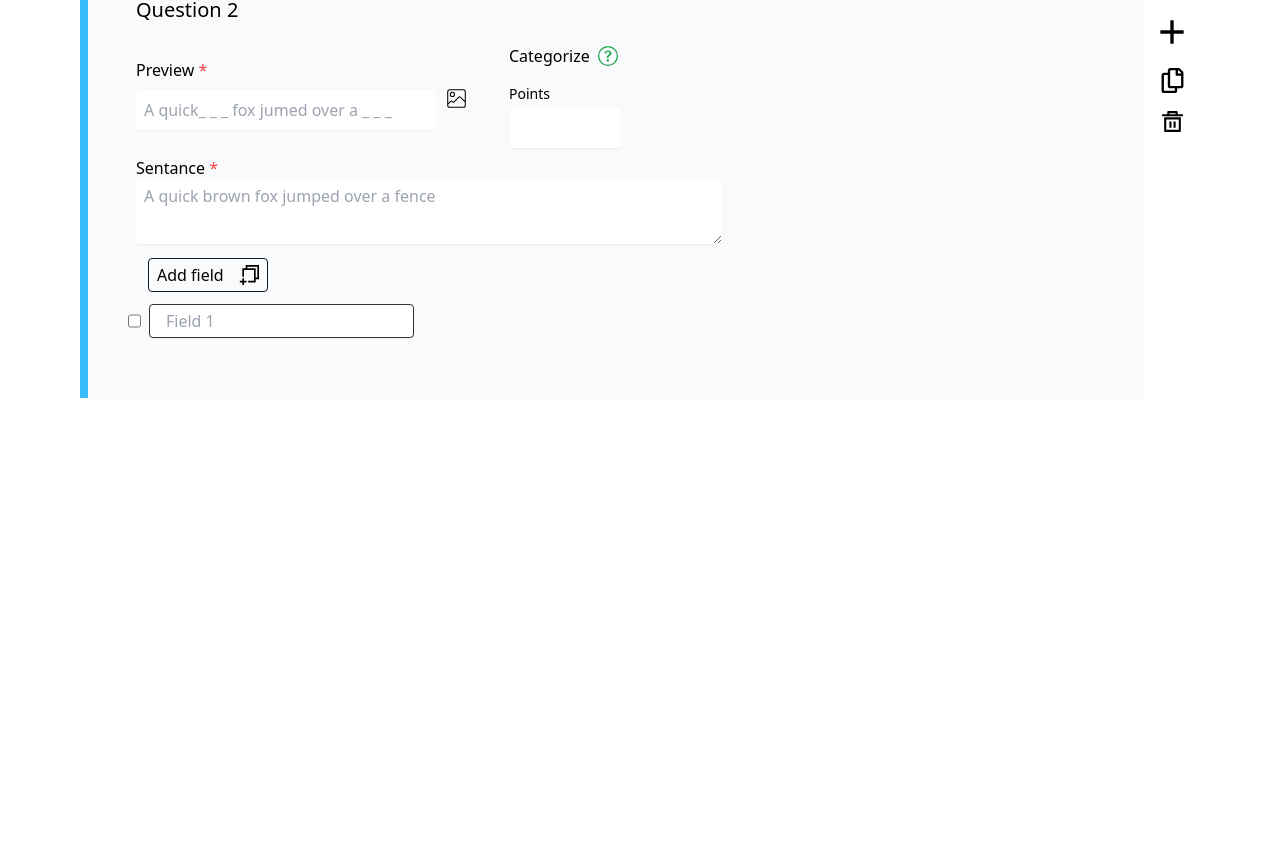
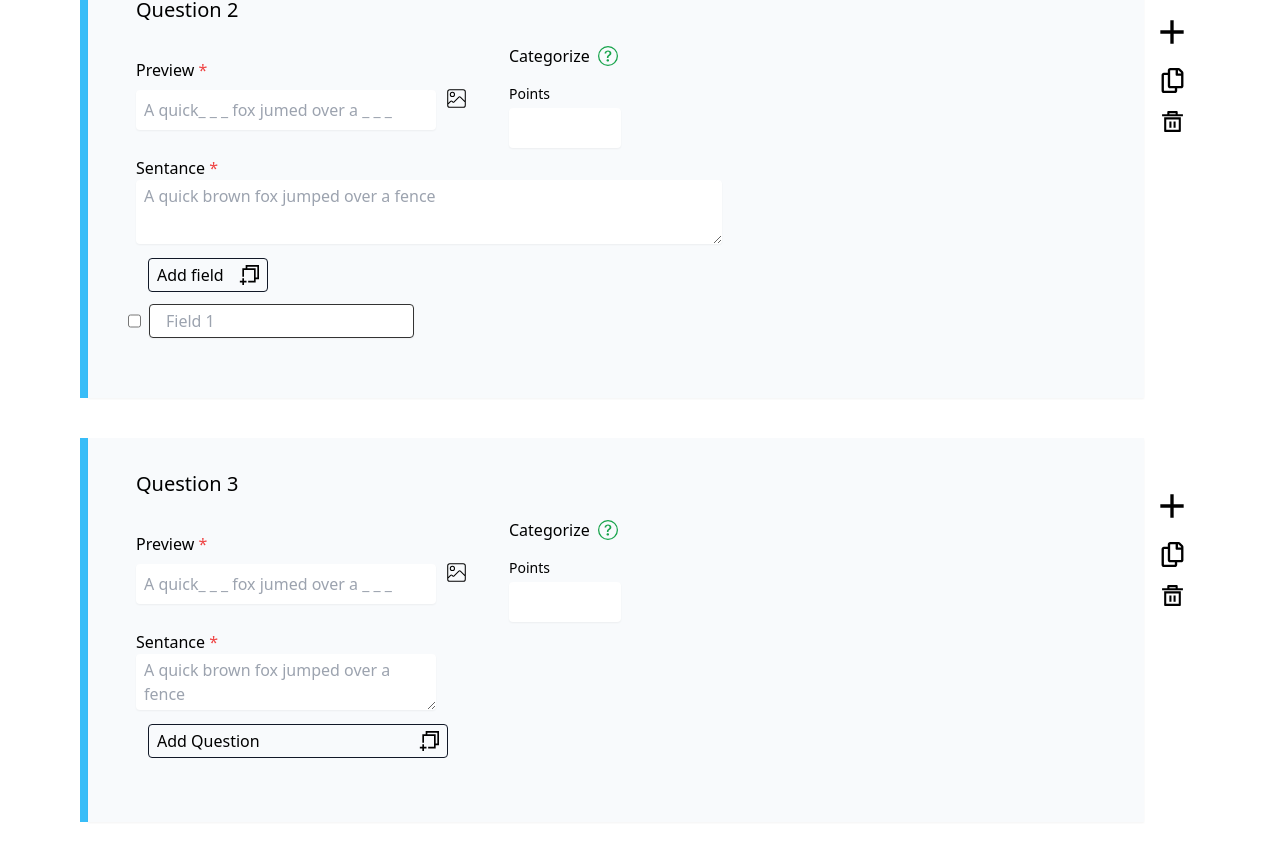
Before and after one commit to ahmadrazanawab/quizmaster, a React (Vite) app: page / in a window 1280 px wide. Shown: the part 898-1758 px from the top of the page. Before the commit the page ends 1336 px from the top, so only its background shows below. Built offline with nearby package versions, Linux system fonts and the light colour scheme; no server answers.

Commit message:
add a page 3

```diff
--- a/src/components/Home.jsx
+++ b/src/components/Home.jsx
@@ -1,12 +1,14 @@
 import React from 'react'
 import QuestionCat1 from './QuestionCat1'
 import QuestionCate2 from './QuestionCate2'
+import QuestionCat3 from './QuestionCat3'
 
 const Home = () => {
   return (
     <div>
           <QuestionCat1 />
-          <QuestionCate2/>
+          <QuestionCate2 />
+          <QuestionCat3/>
     </div>
   )
 }
--- a/src/components/Navbar.jsx
+++ b/src/components/Navbar.jsx
@@ -10,7 +10,6 @@ const Navbar = () => {
         { id: 1, name: "Home", to: '/' },
         { id: 2, name: "About", to: '/about' },
         { id: 3, name: "Q&A", to: '/' },
-        { id: 4, name: "Question3",to:'/cate3'},
     ]
   return (
     <nav className="bg-[#ddd] fixed shadow-md py-4  md:py-0  w-full items-center   md:flex flex justify-between">
--- a/src/components/QuestionCat1.jsx
+++ b/src/components/QuestionCat1.jsx
@@ -29,8 +29,8 @@ const QuestionCat1 = () => {
     addCategory,
     updateCategory,
     deleteCategory,
-      noteAnswer,
-      getallanswer,
+    noteAnswer,
+    getallanswer,
     addAnswer,
     updateAnswerNote,
     deleteAnswer,
@@ -46,7 +46,7 @@ const QuestionCat1 = () => {
 
   // Start Category Question Crud
   const handleAddCategory = (e) => {
-    // e.preventDefault();
+    e.preventDefault();
     if (category === "") {
       alert("Your category is blank. You cannot be add a category");
     } else {
@@ -61,7 +61,7 @@ const QuestionCat1 = () => {
   };
 
   const handleUpdateCategory = (e) => {
-    e.preventDefault();
+    // e.preventDefault();
     updateCategory(cateId, category);
     setCateId(null);
     setIsActive(false);
@@ -73,7 +73,7 @@ const QuestionCat1 = () => {
 
   // Start Answer Item Crud
   const handleAddAsnwer = (e) => {
-    // e.preventDefault();
+    e.preventDefault();
     if (answerItem === "") {
       alert("Your answer is blank. You cannot be add an answer");
     } else {
--- a/src/components/QuestionCat3.jsx
+++ b/src/components/QuestionCat3.jsx
@@ -1,9 +1,80 @@
-import React from 'react'
+import React, { useState } from 'react'
+import { CiImageOn } from "react-icons/ci";
+import { GrChapterAdd } from "react-icons/gr";
+import { MdAdd } from "react-icons/md";
+import { FaRegCopy } from "react-icons/fa";
+import { RiDeleteBin5Line } from "react-icons/ri";
+import { BsQuestionCircle } from "react-icons/bs";
+import video from "../assets/page1Video.mp4";
 
 const QuestionCat3 = () => {
+  const [isVideoOpen, setIsVideoOpen] = useState(false);
+
   return (
-    <div>
-      <p>this page 3</p>
+    <div className='flex md:mx-20 mx-8 border-l-8 my-10  border-sky-400'>
+    <div className='shadow-sm w-[100%] bg-slate-50 pt-4 pb-14'>
+          <div className='flex mx-12 justify-between py-4'>
+              <p className='text-xl cursor-pointer'>Question 3</p>
+          </div>
+          <div className='mx-10 my-1'>
+              <div>
+                  {/* <label htmlFor="question" className='mx-2'>Preview <span className='text-red-500'>*</span></label> */}
+                      <div className='flex md:flex-row flex-col md:items-center'>
+                    <div className='flex flex-col justify-center'>
+                      <label htmlFor="question" className='mx-2'>Preview <span className='text-red-500'>*</span></label>
+                       <input type="text" className='bg-white shadow-sm xl:w-[700px] md:w-[300px] max-w-[300px] h-10 rounded outline-none px-2 py-1 mx-2 my-2' id='question' name='question1' placeholder='A quick_ _ _ fox jumed over a _ _ _' />
+                       </div>
+                        <label htmlFor="img"> <input type="file" className='hidden' name="txt,png,pdf,jpn" id="img" /> <CiImageOn className='cursor-pointer ' id='img' size={25} /></label>
+                          <div className='md:ml-10 mx-1 flex md:flex-col flex-row'>
+                          {isVideoOpen && (
+                                <div
+                                  className="fixed inset-0 flex items-center justify-center bg-black bg-opacity-50"
+                                  onClick={() => setIsVideoOpen(false)}
+                                >
+                                  <div
+                                    className="relative bg-white rounded shadow-lg"
+                                    onClick={(e) => e.stopPropagation()}
+                                  >
+                                    <video
+                                      controls
+                                      className="rounded w-[400px] h-[250px]"
+                                      src={video}
+                                    />
+                                    <button
+                                      onClick={() => setIsVideoOpen(false)}
+                                      className="absolute top-0 right-0 m-2 text-white bg-red-500 rounded-full hover:bg-red-600 px-3 py-1"
+                                    >
+                                      X
+                                    </button>
+                                  </div>
+                                </div>
+                                )}
+                              <label htmlFor="cloz" className='flex items-center'>Categorize <span className='mx-2'><BsQuestionCircle onClick={() => setIsVideoOpen(true)} className='text-green-600 cursor-pointer' size={20} /></span></label>
+                              <label htmlFor="point" className='flex flex-col mt-4'><span className='text-sm'>Points</span><input type="text" className='shadow-sm outline-none w-28 h-10 rounded px-2 py-4 my-1' name="marks" id="point" /></label>
+                        </div>
+
+                </div>
+              </div>
+            </div>
+            <div className='mx-10 my-1'>
+              <div>
+                  <label htmlFor="question2" className='mx-2'>Sentance <span className='text-red-500'>*</span></label>
+                  <div className=''>
+                          <textarea
+                              name="question2" id="textInput" rows="2" cols="10" className='mx-2 w-[300px]   outline-none shadow-sm rounded px-2 py-1' placeholder='A quick brown fox jumped over a fence'>
+                          </textarea>
+                          <label htmlFor="addfield" className='flex ml-5 w-[300px] cursor-pointer items-center justify-between   my-2 mx-2 border-[1px] border-gray-900 rounded px-2 py-1'>
+                              <h4 id='addfield'>Add Question</h4><span><GrChapterAdd id='addfield' size={20} /></span>
+                          </label>
+                  </div>
+              </div>
+              </div>
+        </div>
+            <div className='flex flex-col items-center pt-10 mx-2'>
+                <MdAdd className='my-2 cursor-pointer' size={40} />
+                <FaRegCopy className="my-2 cursor-pointer" size={25}/>
+                <RiDeleteBin5Line className='my-2 cursor-pointer ' size={25} />
+            </div>
     </div>
   )
 }
--- a/src/context/ContextProvider.jsx
+++ b/src/context/ContextProvider.jsx
@@ -4,8 +4,8 @@ const contextProvider = ({ children }) => {
     const [noteCategory, setNoteCategory] = useState([]);
     const [noteAnswer, setNoteAnswer] = useState([]);
 
-    const host = "http://localhost:8000";
-    // const host = "https://ahmad-raza-quizmaster.onrender.com"
+    // const host = "http://localhost:8000";
+    const host = "https://ahmad-raza-quizmaster.onrender.com"
 
     // get all category
     const getallcategory = async () => {
@@ -88,12 +88,6 @@ const contextProvider = ({ children }) => {
 
     // add Answer note
     const addAnswer = async(answer) => {
-        // const addAns = {
-        //     id: uuidv4(),
-        //     answer,
-        // }
-        // setNoteAnswer([...noteAnswer, addAns ]);
-        // console.log(addAns);
         const response = await fetch(`${host}/api/a1/createanswer`, {
             method: "POST",
             headers: {
--- a/src/main.jsx
+++ b/src/main.jsx
@@ -1,4 +1,4 @@
-import { StrictMode } from 'react'
+// import { StrictMode } from 'react'
 import { createRoot } from 'react-dom/client'
 import './index.css'
 import App from './App.jsx'
```
Also changed, not shown: src/App.jsx (+1 -6 lines).
